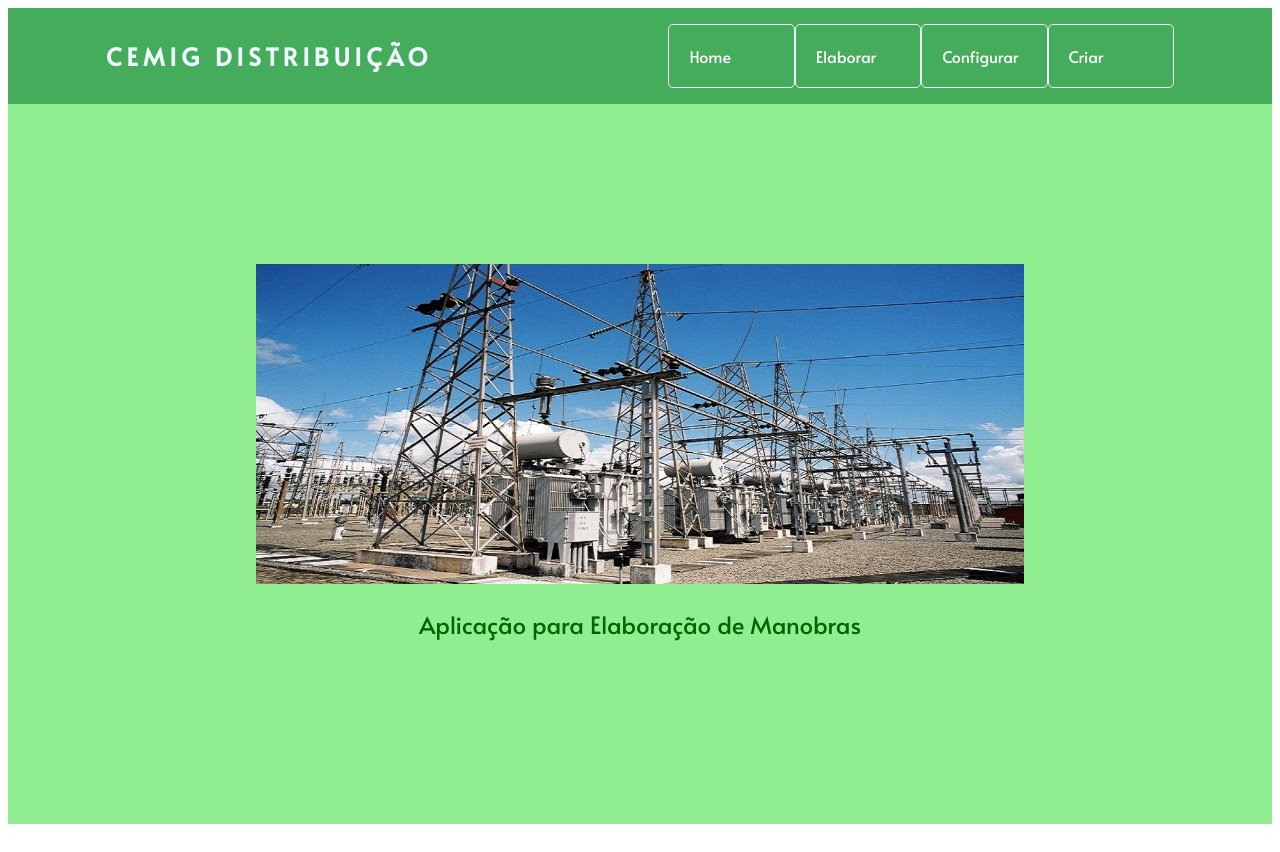
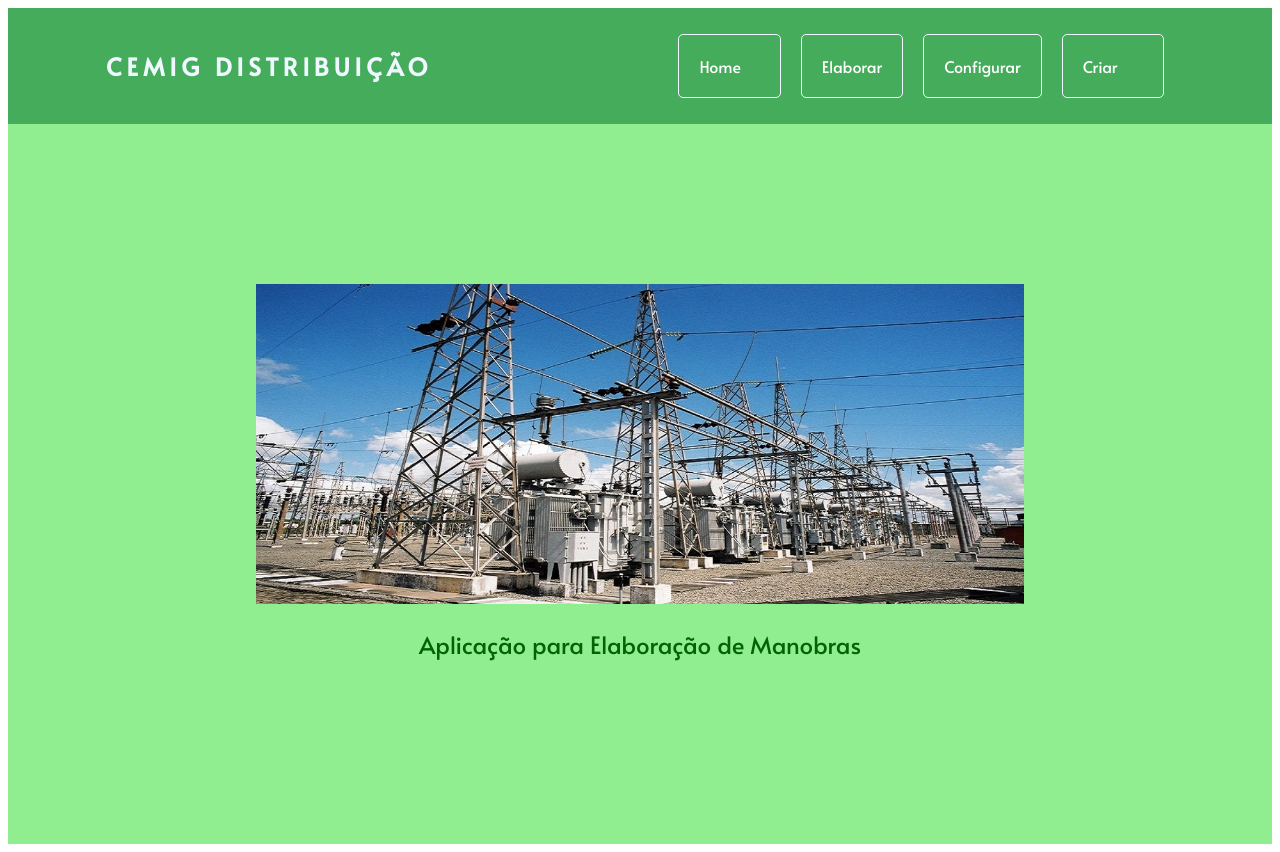
Before and after one commit to MachineKiller-ops/app-manobras, a React (Create React App) app: page / in a window 1280 px wide. Built offline with nearby package versions, Linux system fonts and the light colour scheme; a web font is replaced by a local one.

Commit message:
Adicionada margem ao botões de navegação

```diff
--- a/src/index.css
+++ b/src/index.css
@@ -7,6 +7,7 @@ h3 {
   text-align: center;
   color: white;
   font-weight: lighter;
+  display: grid;
 }
 
 .image-container {
--- a/src/nav.css
+++ b/src/nav.css
@@ -38,4 +38,5 @@ h1 {
   padding: 20px;
   border-radius: 5px;
   width: 100px;
+  margin: 10px;
 }
```
